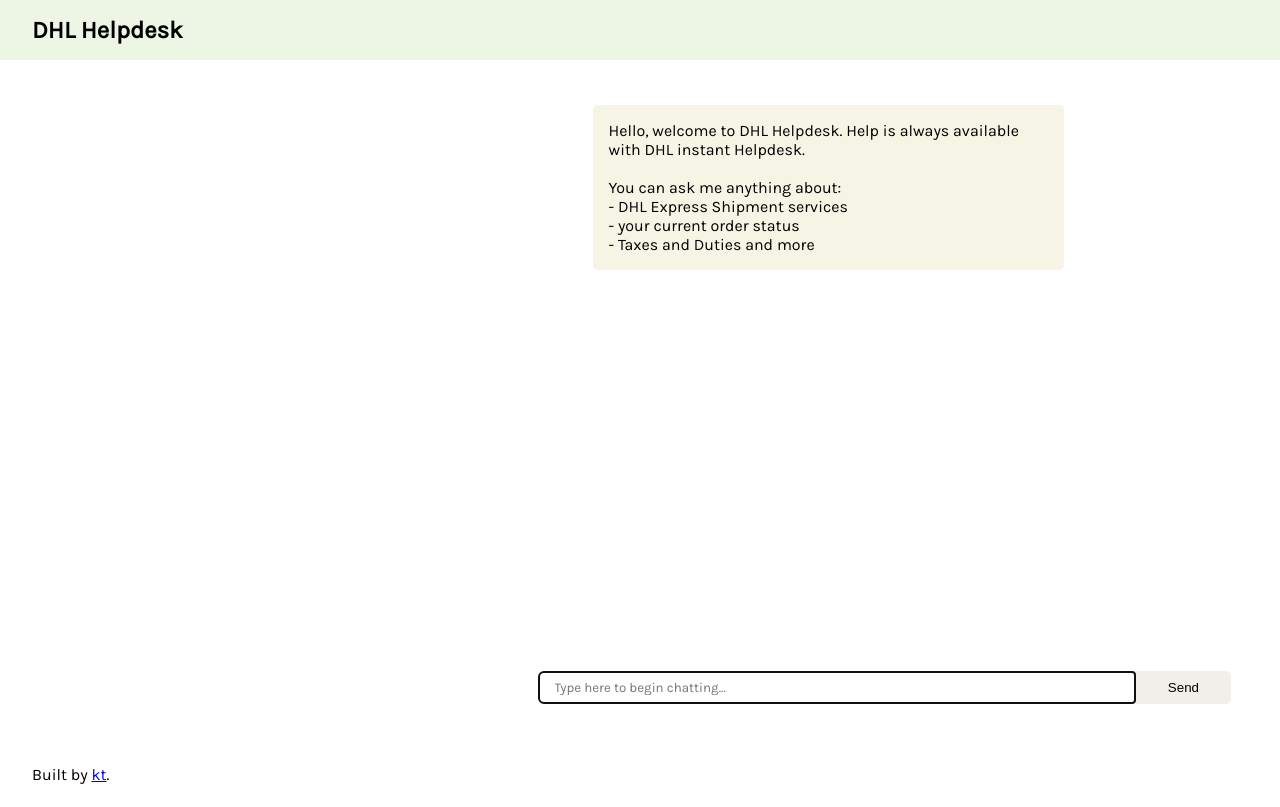
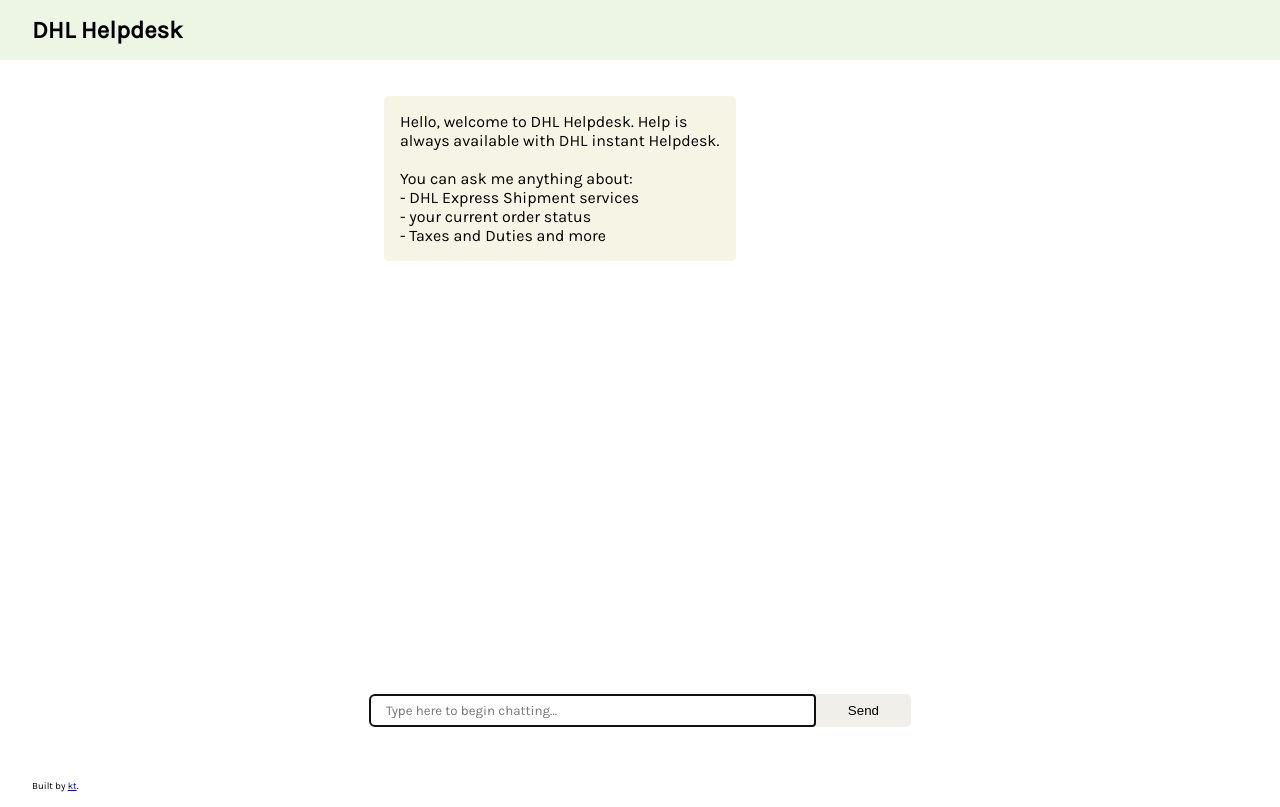
Before and after one commit to kaylint/NLPChatbot, a Flask app: page / in a window 1280 px wide. Before the commit the page ends 784 px from the top, so only its background shows below. Run offline with Flask 2, Linux system fonts and the light colour scheme.

Commit message:
phone and desktop design

```diff
--- a/example_app/static/style.css
+++ b/example_app/static/style.css
@@ -1,12 +1,3 @@
-*,
-*:before,
-*:after {
-    box-sizing: border-box;
-    -moz-box-sizing: border-box;
-    -webkit-box-sizing: border-box;
-    /* border: 1px solid black; */
-}
-
 body {
     min-height: 100vh;
 }
@@ -32,27 +23,11 @@ body {
     display: flex;
     justify-content: center;
     align-items: center;
-    max-height: 100vh;
+    max-height: 88vh;
 }
 
 .footer {
     grid-column: 1 / -1;
-}
-
-@media screen and (min-width: 900px) {
-    .page {
-        display: grid;
-        grid-template: auto 1fr auto / 1fr 1.62fr;
-    }
-    .hero-section {
-        display: flex;
-        flex-flow: column nowrap;
-        justify-content: center;
-        align-items: flex-start;
-    }
-    .phone-outline {
-        padding: 2rem;
-    }
 }
 
 .header {
@@ -85,7 +60,8 @@ body {
     font-weight: bold;
     margin: 0;
     padding: 0;
-    font-family: 'Spectral', serif;
+    /* font-family: 'Spectral', serif; */
+    font-family: 'Karla', sans-serif;
 }
 
 .hero-subtext {
@@ -121,9 +97,10 @@ body {
     background-color: #F6E5E4;
     margin: 1rem;
     padding: 1rem;
-    width: calc(100% - 16em);
+    /* width: calc(100% - 16em); */
+    max-width: 12rem;
     position: relative;
-    left: 3.5rem;
+    left: 1rem;
 }
 
 .chat-bubble.theirs {
@@ -135,7 +112,7 @@ body {
     background-color: #EDF6E5;
     font-family: 'Karla', sans-serif;
     position: relative;
-    left: 9.5rem;
+    left: 5rem;
 }
 
 .message-bar {
@@ -174,6 +151,35 @@ body {
 }
 
 .footer {
-    padding: 1rem 2rem;
-    font-family: 'Karla', sans-serif;
+    display: none;
 }
+
+@media screen and (min-width: 900px) {
+    .page {
+        display: grid;
+        grid-template: auto 1fr auto/ 1fr 2fr 1fr;
+    }
+    .hero-section {
+        display: flex;
+        flex-flow: column nowrap;
+        justify-content: center;
+        align-items: flex-start;
+    }
+    .chat-section .phone-outline {
+        padding: 2rem;
+    }
+    .chat-section .chat-bubble {
+        left: 1rem;
+        width: calc(100% - 16em);
+        max-width: unset;
+    }
+    .chat-section .chat-bubble.ours {
+        left: 12.8rem;
+    }
+    .footer {
+        padding: 1rem 2rem;
+        font-family: 'Karla', sans-serif;
+        font-size: 0.6rem;
+        display: block;
+    }
+}
--- a/example_app/templates/index.html
+++ b/example_app/templates/index.html
@@ -21,7 +21,7 @@
         </nav>
     </header>
     <section class="hero-section">
-        <!-- <h2 class="hero-text">help is<br>always available.</h2>
+        <!--<h2 class="hero-text">help is<br>always available.</h2>
         <p class="hero-subtext">
             Get updates on your order immediately with DHL Helpdesk.
         </p>
```
